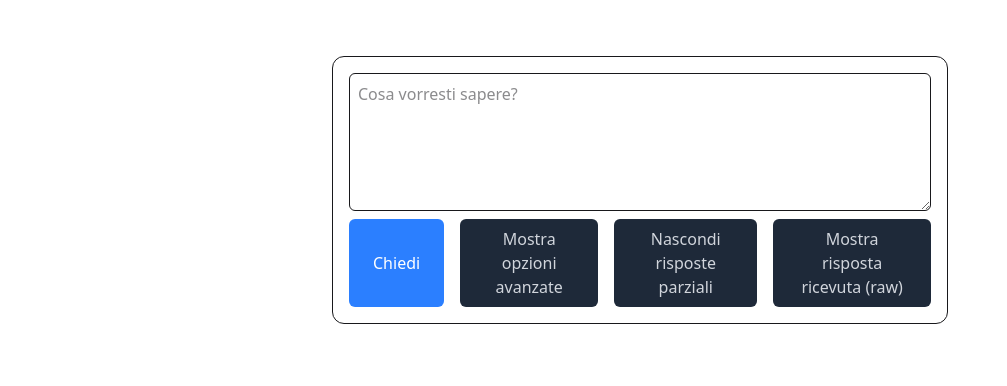
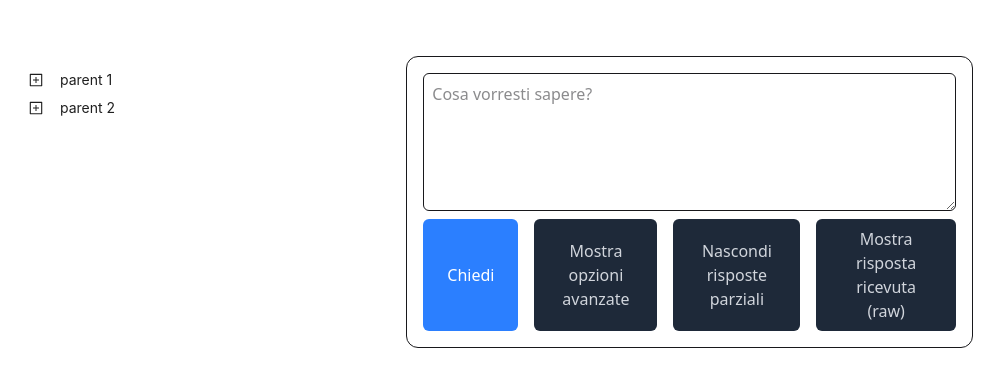
Before and after one commit to NicolaDerocchi22/fedabo-lm, a React (Vite) app: page / in a window 1280 px wide. Shown: the top 386 px of the page, without its empty margins (0-1007 px from the left). Built offline with nearby package versions, Linux system fonts and the light colour scheme.

Commit message:
Files tree

```diff
--- a/package.json
+++ b/package.json
@@ -12,9 +12,11 @@
   "dependencies": {
     "@ant-design/v5-patch-for-react-19": "^1.0.3",
     "@tailwindcss/vite": "^4.1.5",
+    "@types/lodash": "^4.17.17",
     "antd": "^5.26.0",
     "axios": "^1.9.0",
     "json-formatter-js": "^2.5.23",
+    "lodash": "^4.17.21",
     "react": "^19.1.0",
     "react-dom": "^19.1.0",
     "react-markdown": "^10.1.0",
--- a/src/App.tsx
+++ b/src/App.tsx
@@ -4,6 +4,7 @@ import { useState } from 'react';
 import InputSection from './components/InputSection';
 import ResponseSection from './components/ResponseSection';
 import StreamResponse from './components/StreamResponse';
+import FilesTree from './components/filesTree';
 
 function App() {
   const [response, setResponse] = useState<any>();
@@ -32,6 +33,11 @@ function App() {
           isFirtsQuestion={isFirtsQuestion}
         /> */}
 
+        <div className='flex flex-wrap'>
+          <div className='my-3'>
+            <FilesTree />
+          </div>
+          <div className='grow min-w-[80vw]'>
             <InputSection
               setResponse={setResponse}
               setIsLoading={setIsLoading}
@@ -44,6 +50,9 @@ function App() {
               setMostraRaw={setMostraRaw}
             />
           </div>
+        </div>
+
+      </div>
     </>
   );
 }
--- /dev/null
+++ b/src/components/FilesTree.tsx
@@ -0,0 +1,119 @@
+import React, { useState } from 'react';
+import { CarryOutOutlined, FormOutlined } from '@ant-design/icons';
+import { Tree } from 'antd';
+import type { TreeDataNode } from 'antd';
+
+const treeData: TreeDataNode[] = [
+    {
+        title: 'parent 1',
+        key: '0-0',
+        icon: <CarryOutOutlined />,
+        children: [
+            {
+                title: 'parent 1-0',
+                key: '0-0-0',
+                icon: <CarryOutOutlined />,
+                children: [
+                    { title: 'leaf', key: '0-0-0-0', icon: <CarryOutOutlined /> },
+                    {
+                        title: (
+                            <>
+                                <div>multiple line title</div>
+                                <div>multiple line title</div>
+                            </>
+                        ),
+                        key: '0-0-0-1',
+                        icon: <CarryOutOutlined />,
+                    },
+                    { title: 'leaf', key: '0-0-0-2', icon: <CarryOutOutlined /> },
+                ],
+            },
+            {
+                title: 'parent 1-1',
+                key: '0-0-1',
+                icon: <CarryOutOutlined />,
+                children: [{ title: 'leaf', key: '0-0-1-0', icon: <CarryOutOutlined /> }],
+            },
+            {
+                title: 'parent 1-2',
+                key: '0-0-2',
+                icon: <CarryOutOutlined />,
+                children: [
+                    { title: 'leaf', key: '0-0-2-0', icon: <CarryOutOutlined /> },
+                    {
+                        title: 'leaf',
+                        key: '0-0-2-1',
+                        icon: <CarryOutOutlined />,
+                        switcherIcon: <FormOutlined />,
+                    },
+                ],
+            },
+        ],
+    },
+    {
+        title: 'parent 2',
+        key: '0-1',
+        icon: <CarryOutOutlined />,
+        children: [
+            {
+                title: 'parent 2-0',
+                key: '0-1-0',
+                icon: <CarryOutOutlined />,
+                children: [
+                    { title: 'leaf', key: '0-1-0-0', icon: <CarryOutOutlined /> },
+                    { title: 'leaf', key: '0-1-0-1', icon: <CarryOutOutlined /> },
+                ],
+            },
+        ],
+    },
+];
+
+const FilesTree: React.FC = () => {
+    const [showLine, setShowLine] = useState<boolean>(true);
+    const [showIcon, setShowIcon] = useState<boolean>(false);
+    const [showLeafIcon, setShowLeafIcon] = useState<React.ReactNode>(true);
+
+    const onSelect = (selectedKeys: React.Key[], info: any) => {
+        console.log('selected', selectedKeys, info);
+    };
+
+    // const handleLeafIconChange = (value: 'true' | 'false' | 'custom') => {
+    //     if (value === 'custom') {
+    //         return setShowLeafIcon(<CheckOutlined />);
+    //     }
+
+    //     if (value === 'true') {
+    //         return setShowLeafIcon(true);
+    //     }
+
+    //     return setShowLeafIcon(false);
+    // };
+
+    return (
+        <div>
+            {/* <div style={{ marginBottom: 16 }}>
+                showLine: <Switch checked={!!showLine} onChange={setShowLine} />
+                <br />
+                <br />
+                showIcon: <Switch checked={showIcon} onChange={setShowIcon} />
+                <br />
+                <br />
+                showLeafIcon:{' '}
+                <Select defaultValue="true" onChange={handleLeafIconChange}>
+                    <Select.Option value="true">True</Select.Option>
+                    <Select.Option value="false">False</Select.Option>
+                    <Select.Option value="custom">Custom icon</Select.Option>
+                </Select>
+            </div> */}
+            <Tree
+                showLine={showLine ? { showLeafIcon } : false}
+                showIcon={showIcon}
+                defaultExpandedKeys={['']}
+                onSelect={onSelect}
+                treeData={treeData}
+            />
+        </div>
+    );
+};
+
+export default FilesTree;
```
Also changed, not shown: 1 other file (tests, documents, lock files or other folders). Lines whose indentation alone changed are shown as unchanged.
